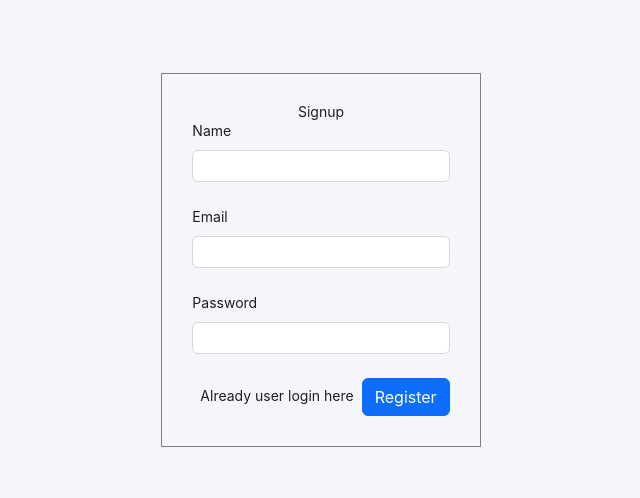
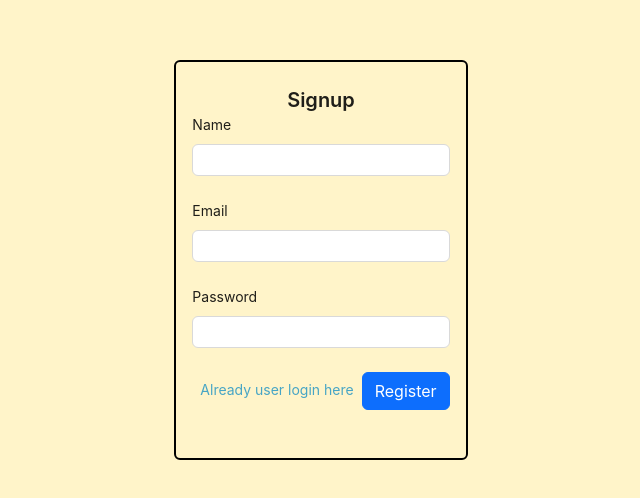
Before and after one commit to Sukalyan28/Household-Worker-Appointment-System, a React (Create React App) app in the folder client/: page /register in a window 1280 px wide. Shown: the part 140-638 px from the top of the page, without its empty margins (319-959 px from the left). Built offline with nearby package versions, Linux system fonts and the light colour scheme.

Commit message:
UI/UX changes

```diff
--- a/client/src/pages/Register.js
+++ b/client/src/pages/Register.js
@@ -28,13 +28,13 @@ const Register = () => {
   };
   return (
     <>
-      <div className="form-container">
+      <div className="form-container bg-[#fff4c9]">
         <Form
           layout="vertical"
           onFinish={onfinishHandler}
-          className="register-form"
+          className="  border-2 border-black rounded-md px-3 pb-5 pt-4"
         >
-          <h3 className="text-center">Signup</h3>
+          <h3  className="text-center font-semibold text-xl">Signup</h3>
           <Form.Item label="Name" name="name">
             <Input type="text" required />
           </Form.Item>
@@ -44,7 +44,7 @@ const Register = () => {
           <Form.Item label="Password" name="password">
             <Input type="password" required />
           </Form.Item>
-          <Link to="/login" className="m-2">
+          <Link to="/login" className="m-2 text-blue-100">
             Already user login here
           </Link>
           <button className="btn btn-primary" type="submit">
```
